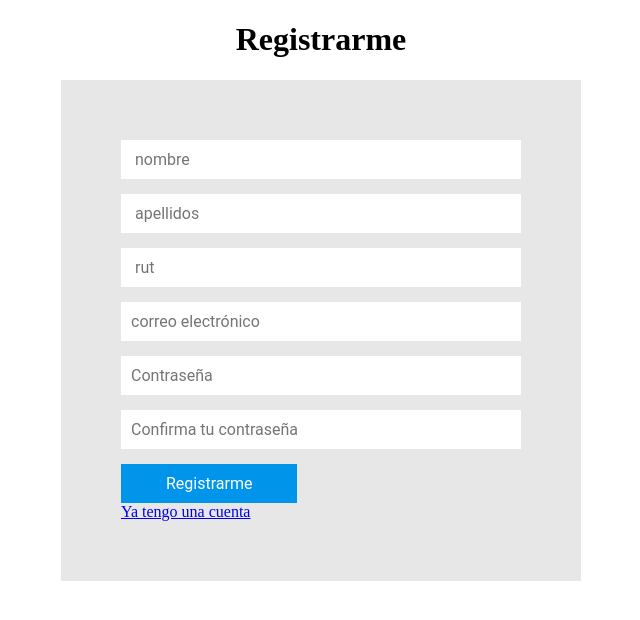
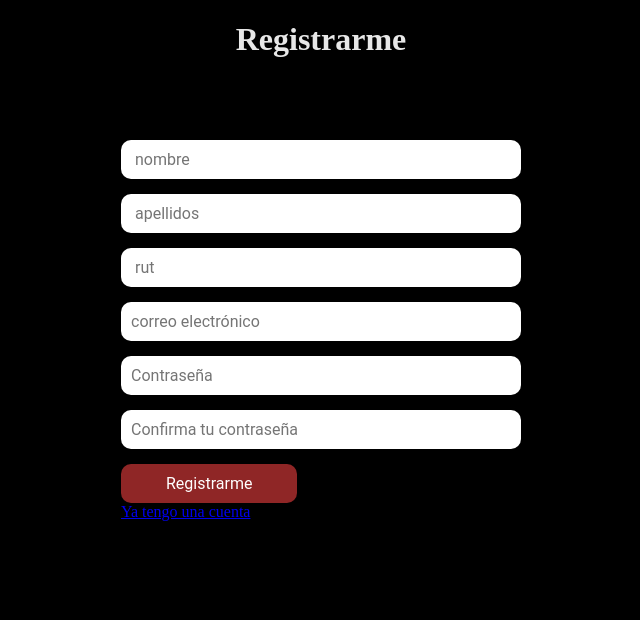
Before and after one commit to DustOPX/Taller_Integracion_I, a PHP site: page /registro.html in a window 1280 px wide. Shown: the top 620 px of the page, without its empty margins (319-959 px from the left). Run offline with PHP 8.4, Linux system fonts and the light colour scheme.

Commit message:
Update style.css

```diff
--- a/acount/style.css
+++ b/acount/style.css
@@ -1,13 +1,21 @@
+body{
+  background-color: black;
+}
+
 h1{
-    text-align: center;
+  text-align: center;;
+  color:#E7E7E7;
 }
 
 form{
     padding: 60px;
     max-width: 400px;
-    background-color: #E7E7E7;
     margin: 0 auto;
   }
+
+form .log{
+  background-color: #954D4D;
+}
 
   form input{
     margin-bottom: 15px;
@@ -19,12 +27,14 @@ form{
     color: #525c66;
     font-size: 1em;
     resize: none;
+    border-radius: 10px;
   }
   form button{
       display: block;
-      background-color: #0095eb;
+      background-color: #8F2626;
       padding: 10px 45px 10px 45px;
       border: 0;
+      border-radius: 10px;
       font-size: 1em;
       color: 	white;
     font-family: "Roboto", sans-serif;
```
